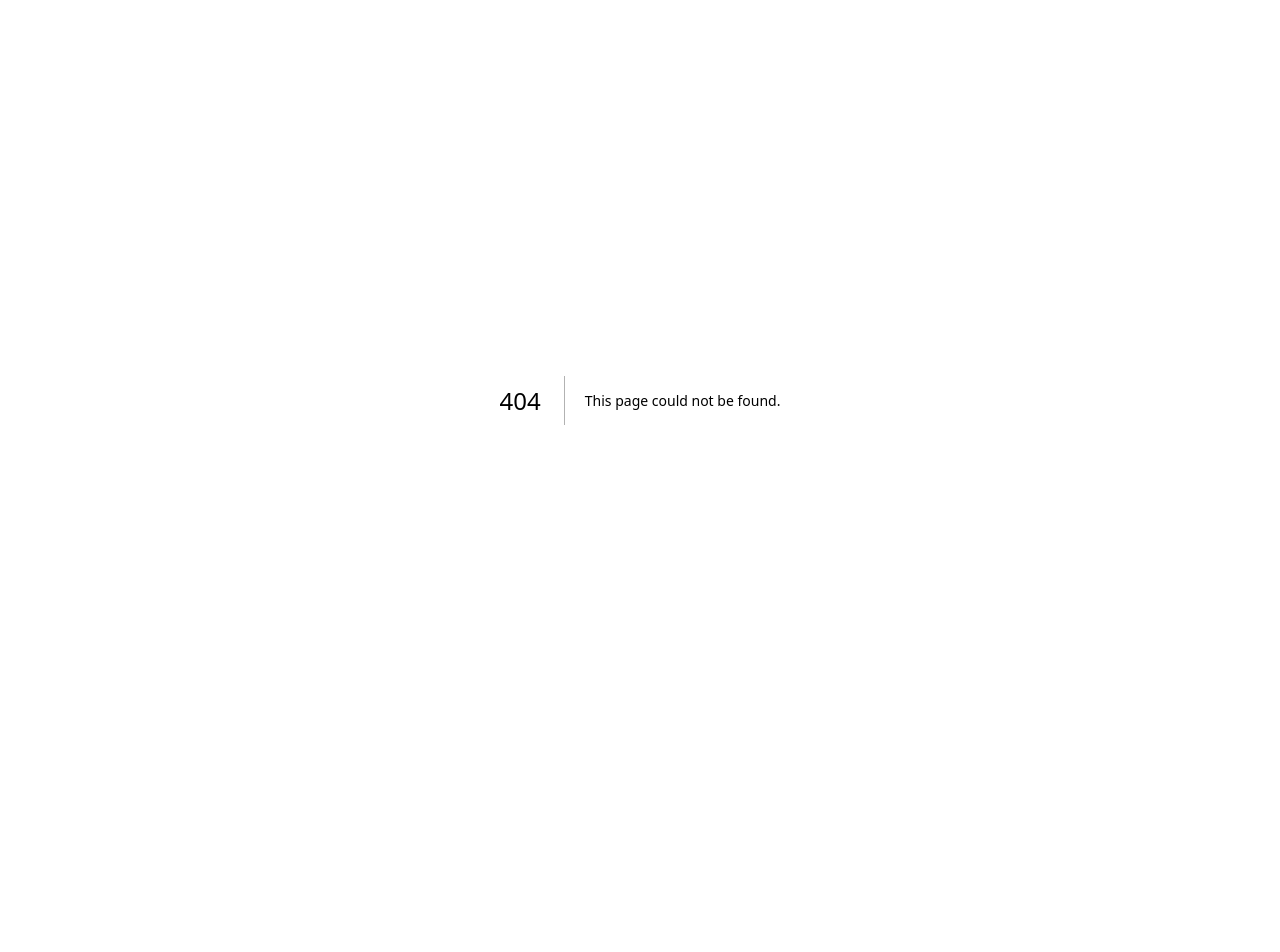
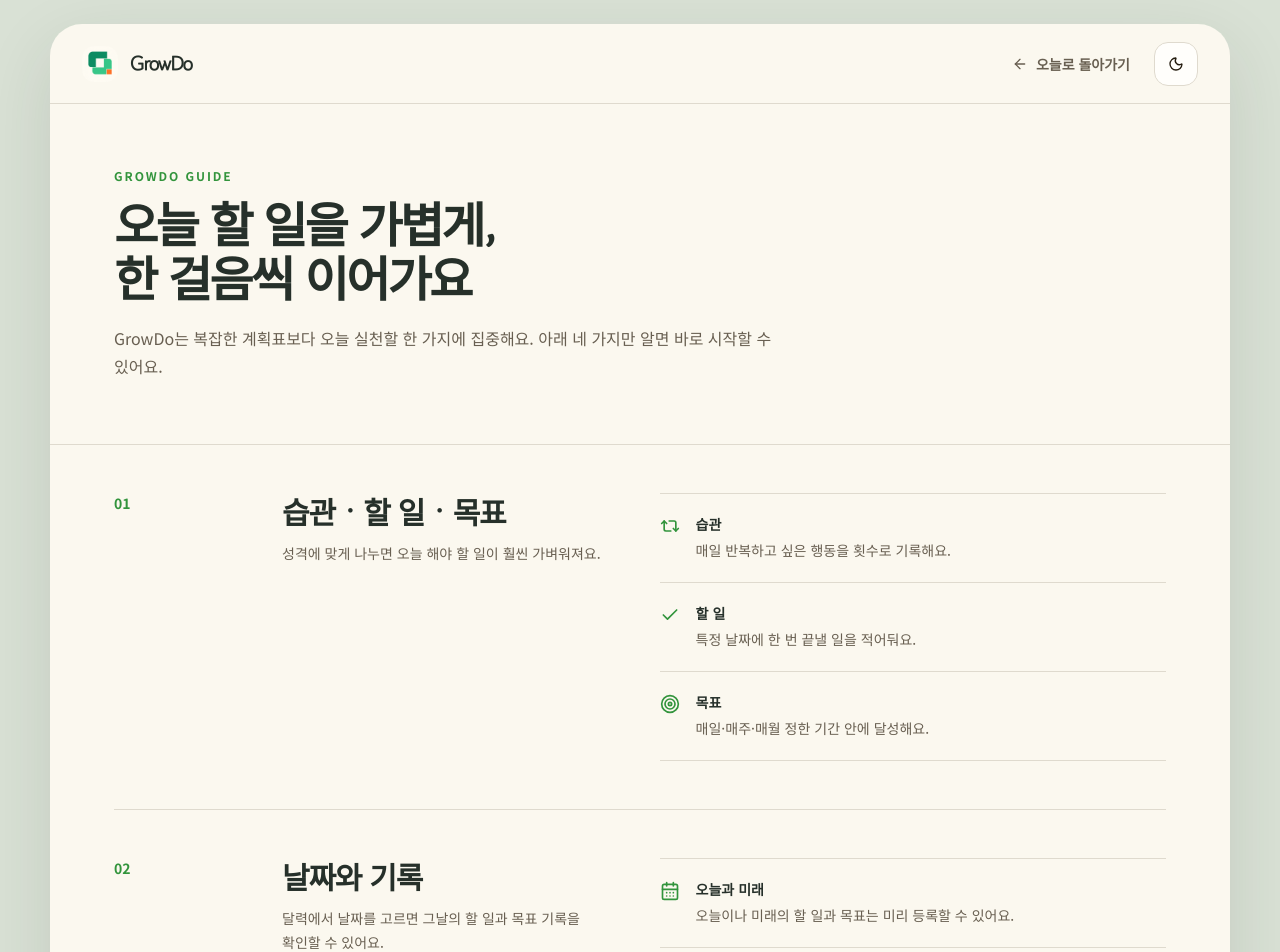
Before and after one commit to Librariann/todo-list, a Next.js app: page /guide in a window 1280 px wide. Before the commit this address had no page. Shown: the top 952 px of the page. Before the commit the page ends 800 px from the top, so only its background shows below. Built offline with nearby package versions, Linux system fonts and the light colour scheme.

Commit message:
Add GrowDo usage guide

```diff
--- /dev/null
+++ b/app/guide/page.tsx
@@ -0,0 +1,199 @@
+'use client';
+
+import Image from 'next/image';
+import Link from 'next/link';
+import { useRouter } from 'next/navigation';
+import {
+  ArrowLeft,
+  CalendarDays,
+  Check,
+  Gift,
+  Repeat2,
+  Target,
+  Trophy,
+} from 'lucide-react';
+import ThemeToggleStandalone from '@/app/components/ThemeToggleStandalone';
+import { useAuthStore } from '@/app/store/authStore';
+
+const guides = [
+  {
+    number: '01',
+    title: '습관 · 할 일 · 목표',
+    description: '성격에 맞게 나누면 오늘 해야 할 일이 훨씬 가벼워져요.',
+    items: [
+      { icon: Repeat2, label: '습관', text: '매일 반복하고 싶은 행동을 횟수로 기록해요.' },
+      { icon: Check, label: '할 일', text: '특정 날짜에 한 번 끝낼 일을 적어둬요.' },
+      { icon: Target, label: '목표', text: '매일·매주·매월 정한 기간 안에 달성해요.' },
+    ],
+  },
+  {
+    number: '02',
+    title: '날짜와 기록',
+    description: '달력에서 날짜를 고르면 그날의 할 일과 목표 기록을 확인할 수 있어요.',
+    items: [
+      {
+        icon: CalendarDays,
+        label: '오늘과 미래',
+        text: '오늘이나 미래의 할 일과 목표는 미리 등록할 수 있어요.',
+      },
+      {
+        icon: Check,
+        label: '완료 시점',
+        text: '미래 항목은 당일이 되어야 완료할 수 있고, 지난 기록은 확인만 가능해요.',
+      },
+    ],
+  },
+  {
+    number: '03',
+    title: '기간 목표',
+    description: '주간·월간 목표는 매일 체크하는 항목이 아니에요.',
+    items: [
+      {
+        icon: Target,
+        label: '기간 안에서 한 번',
+        text: '해당 기간 중 어느 날에 완료해도 그 기간 전체가 달성 처리돼요.',
+      },
+      {
+        icon: CalendarDays,
+        label: '오늘의 흐름',
+        text: '언제 완료할지 정해지지 않은 주간·월간 목표는 오늘의 흐름에서 제외돼요.',
+      },
+    ],
+  },
+  {
+    number: '04',
+    title: '챌린지와 포인트',
+    description: '평소 기록을 이어가면 별도 조작 없이 챌린지가 진행돼요.',
+    items: [
+      {
+        icon: Trophy,
+        label: '자동 진행',
+        text: '습관·할 일·목표를 완료하면 관련 챌린지 진행도가 자동으로 올라가요.',
+      },
+      {
+        icon: Gift,
+        label: '보상 교환',
+        text: '달성으로 받은 포인트는 보상 화면에서 쿠폰으로 교환할 수 있어요.',
+      },
+    ],
+  },
+];
+
+export default function GuidePage() {
+  const router = useRouter();
+  const userId = useAuthStore((auth) => auth.user?.id);
+
+  const replayGettingStarted = () => {
+    window.localStorage.removeItem(`growdo:onboarding:v2:${userId ?? 'user'}`);
+    router.push('/');
+  };
+
+  return (
+    <div className="min-h-screen bg-[#d9e1d5] px-3 py-3 dark:bg-background sm:px-6 sm:py-6">
+      <div className="mx-auto max-w-[1180px] overflow-hidden rounded-[2rem] bg-[#fbf8ef] text-[#26302a] shadow-[0_24px_70px_rgba(38,48,42,0.12)] dark:bg-card dark:text-foreground">
+        <header className="flex min-h-20 items-center justify-between border-b border-border px-5 sm:px-8">
+          <Link href="/" className="flex items-center gap-3" aria-label="GrowDo 홈">
+            <Image
+              src="/growdo-logo.png"
+              alt=""
+              width={38}
+              height={38}
+              className="size-9 rounded-xl"
+            />
+            <span className="friendly-heading text-xl font-bold tracking-[-0.06em]">GrowDo</span>
+          </Link>
+          <div className="flex items-center gap-2">
+            <Link
+              href="/"
+              className="inline-flex min-h-11 items-center gap-2 rounded-full px-3 text-sm font-bold text-muted-foreground transition-colors hover:bg-muted hover:text-foreground sm:px-4"
+            >
+              <ArrowLeft className="size-4" />
+              <span className="hidden sm:inline">오늘로 돌아가기</span>
+            </Link>
+            <ThemeToggleStandalone />
+          </div>
+        </header>
+
+        <main>
+          <section className="border-b border-border px-5 py-12 sm:px-10 sm:py-16 lg:px-16">
+            <p className="text-xs font-bold tracking-[0.16em] text-primary">GROWDO GUIDE</p>
+            <h1 className="friendly-heading mt-3 max-w-3xl text-4xl font-bold leading-[1.12] tracking-[-0.055em] sm:text-5xl">
+              오늘 할 일을 가볍게,
+              <br />한 걸음씩 이어가요
+            </h1>
+            <p className="mt-5 max-w-2xl break-keep text-sm leading-7 text-muted-foreground sm:text-base">
+              GrowDo는 복잡한 계획표보다 오늘 실천할 한 가지에 집중해요. 아래 네 가지만 알면
+              바로 시작할 수 있어요.
+            </p>
+          </section>
+
+          <div className="divide-y divide-border px-5 sm:px-10 lg:px-16">
+            {guides.map((guide) => (
+              <section
+                key={guide.number}
+                className="grid gap-6 py-10 sm:py-12 lg:grid-cols-[8rem_minmax(0,0.8fr)_minmax(20rem,1.2fr)] lg:gap-10"
+              >
+                <p className="text-sm font-bold tabular-nums text-primary">{guide.number}</p>
+                <div>
+                  <h2 className="friendly-heading text-2xl font-bold tracking-[-0.04em] sm:text-3xl">
+                    {guide.title}
+                  </h2>
+                  <p className="mt-3 break-keep text-sm leading-6 text-muted-foreground">
+                    {guide.description}
+                  </p>
+                </div>
+                <div className="divide-y divide-border border-y border-border">
+                  {guide.items.map((item) => {
+                    const Icon = item.icon;
+                    return (
+                      <div key={item.label} className="flex gap-4 py-5">
+                        <Icon className="mt-0.5 size-5 shrink-0 text-primary" />
+                        <div>
+                          <h3 className="text-sm font-bold">{item.label}</h3>
+                          <p className="mt-1 break-keep text-sm leading-6 text-muted-foreground">
+                            {item.text}
+                          </p>
+                        </div>
+                      </div>
+                    );
+                  })}
+                </div>
+              </section>
+            ))}
+          </div>
+
+          <section className="bg-[#28342d] px-5 py-10 text-[#f7f3e9] sm:px-10 lg:flex lg:items-center lg:justify-between lg:px-16">
+            <div>
+              <p className="text-xs font-bold tracking-[0.16em] text-[#8ecb9f]">READY FOR TODAY</p>
+              <h2 className="friendly-heading mt-2 text-2xl font-bold sm:text-3xl">
+                이제 오늘 한 가지를 적어볼까요?
+              </h2>
+            </div>
+            <div className="mt-6 flex flex-wrap gap-3 lg:mt-0 lg:justify-end">
+              <Link
+                href="/support"
+                className="inline-flex min-h-12 items-center rounded-full px-5 text-sm font-bold text-[#c9d8cd] transition-colors hover:bg-white/10 hover:text-white"
+              >
+                도움이 더 필요해요
+              </Link>
+              <button
+                type="button"
+                onClick={replayGettingStarted}
+                className="min-h-12 rounded-full px-5 text-sm font-bold text-[#c9d8cd] transition-colors hover:bg-white/10 hover:text-white"
+              >
+                시작 안내 다시 보기
+              </button>
+              <Link
+                href="/"
+                className="inline-flex min-h-12 items-center gap-2 rounded-full bg-[#3aa45f] px-6 text-sm font-bold text-white transition-colors hover:bg-[#319153]"
+              >
+                오늘 화면으로 가기
+                <ArrowLeft className="size-4 rotate-180" />
+              </Link>
+            </div>
+          </section>
+        </main>
+      </div>
+    </div>
+  );
+}
```
